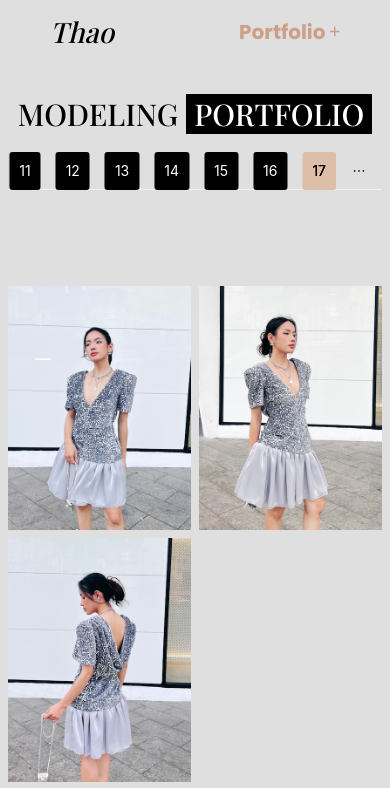
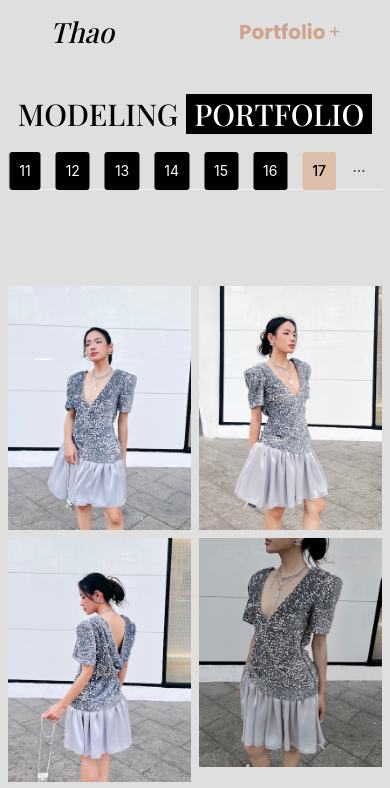
Before and after one commit to IamTPL/model_portfolio, a React (Vite) app: page /portfolio in a window 390 px wide. Shown: the top 788 px of the page. Built offline with nearby package versions, Linux system fonts and the light colour scheme; a web font is replaced by a local one.

Commit message:
update 15/4-2

```diff
--- a/src/Components/Banner/Banner.jsx
+++ b/src/Components/Banner/Banner.jsx
@@ -17,7 +17,7 @@ const Banner = () => {
                 <div className="relative flex-1 pr-5 md:pr-0 flex flex-col items-center">
                     <div className="absolute left-10 top-10 w-20 h-20 bg-[#cb997e79]"></div>
                     <div className="absolute right-10 bottom-28 w-20 h-20 bg-[#cb997e79] rotate-45"></div>
-                    <h2 className="title mb-4 mt-5 xs:mb-2 xs:text-[25px] text-[55px] z-50">
+                    <h2 className="title mb-4 mt-5 xs:mb-2 xs:text-[25px] xs:font-bold text-[55px] z-50">
                         Thanh Thảo
                     </h2>
                     <p className="subTitle mb-10 text-xl font-medium">Model</p>
--- a/src/Page/Portfolio/tabs/Tab20.jsx
+++ b/src/Page/Portfolio/tabs/Tab20.jsx
@@ -49,7 +49,7 @@ const Tab20 = () => {
                 </div>
             </a>
 
-            <a href={img_5} data-fancybox="tab20" className="sm:col-span-2">
+            <a href={img_5} data-fancybox="tab20" className="">
                 <div
                     className="relative img_block"
                     onClick={() => {
```
Also changed, not shown: src/assets/imgs/latetest/latest2cp.jpg, 1 other file (tests, documents, lock files or other folders).
